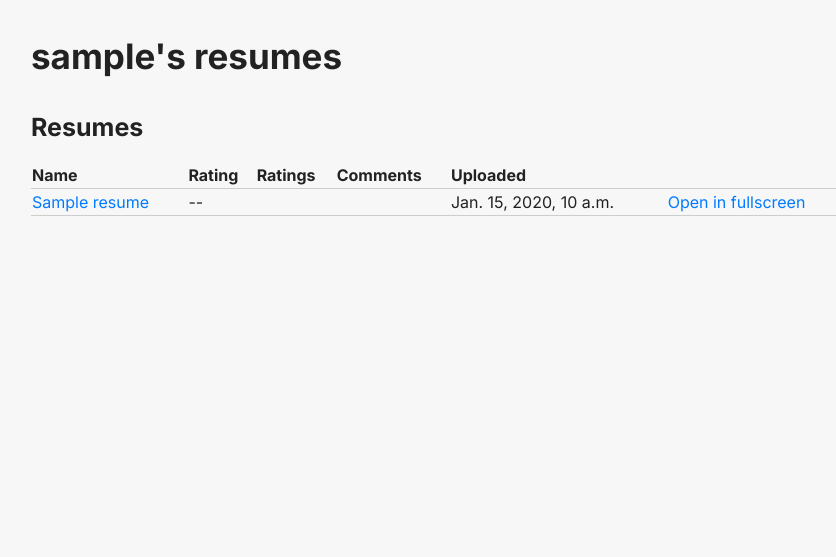
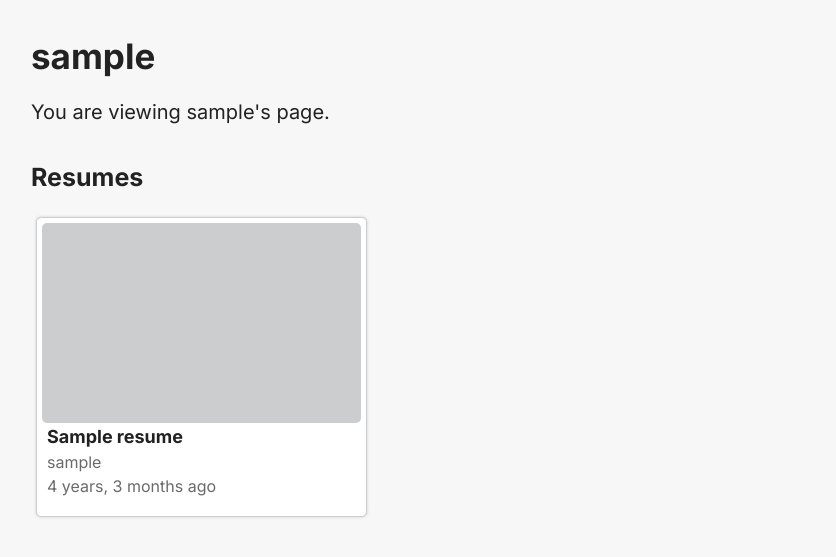
Before and after one commit to zgstumpf/ratemyresume, a Django app: template resumes/templates/resumes/user.html in a window 1280 px wide. Shown: the part 46-603 px from the top of the page, without its empty margins (97-933 px from the left). Run offline with Django 5.2, Linux system fonts and the light colour scheme; tables that the repository leaves empty hold one stand-in row (values such as "Sample post"); the template is opened without the code that fills it: values that come from a table or form of the project are taken from there, most other values are stand-ins (such as "Sample title", 1, 10 or a date in 2020); some libraries are stand-ins or nearby versions; some web fonts are replaced.

Commit message:
User page has cards instead of table

```diff
--- a/resumes/static/resumes/user.css
+++ b/resumes/static/resumes/user.css
@@ -29,3 +29,16 @@ th, td {
     width:213px;
     height:275px;
 }
+
+.blank-upload-card {
+    display: flex; /* Flexbox to center contents */
+    flex-direction: column; /* Put plus sign and text on top of each other */
+    align-items: center;
+    justify-content: center;
+
+    background-color: rgba(210, 210, 210, 0.8)
+}
+
+.plus-sign {
+    font-size: xx-large;
+}
--- a/resumes/static/resumes/user.js
+++ b/resumes/static/resumes/user.js
@@ -19,4 +19,11 @@ document.addEventListener("DOMContentLoaded", () => {
         $(this).find(".resume-image-preview").hide()
     })
 
+
+    $('.blank-upload-card').click(function () {
+        console.log('lll')
+        console.log($(this).data('url'))
+        // window.location.href = $(this).data('url')
+    })
+
 });
--- a/resumes/templates/resumes/user.html
+++ b/resumes/templates/resumes/user.html
@@ -4,62 +4,36 @@
 {% block pageSpecificStaticFiles %}
     <link rel="stylesheet" type="text/css" href="{% static 'resumes/user.css' %}">
     <script src="{% static 'resumes/user.js' %}"></script>
+    <script src="{% static 'resume_card.js' %}"></script>
 {% endblock %}
 
 {% block content %}
 {% if isUserHome %}
-    <h1 class="page-header">Hello, {{user}}!</h1>
+    <h1 class="page-header">Home</h1>
+    <p class="page-description">Hello, {{ user }}! This is your homepage, where you can view your resumes and see alerts from groups.</p>
 {% else %}
-    <h1 class="page-header">{{ thisPageUsername }}'s resumes</h1>
+    <h1 class="page-header">{{ thisPageUsername }}</h1>
+    <p class="page-description">You are viewing {{ thisPageUsername}}'s page.</p>
 {% endif%}
 
 
 
 <h2 class="sub-header">Resumes</h2>
 
-{% if isUserHome %}
-<a href="{% url 'upload' %}">Upload a new resume</a>
-{% endif %}
+<div class="resume-card-container">
+    {% if isUserHome %}
+    <div class="resume-card blank-upload-card" data-url="{% url 'upload' %}">
+        <div class="plus-sign">+</div>
+        <div>Upload new resume</div>
+    </div>
+    {% endif%}
 
-{% if resumes %}
-<div class="table-container">
-<table>
-    <thead>
-        <tr>
-        <th>Name</th>
-        <th>Rating</th>
-        <th>Ratings</th>
-        <th>Comments</th>
-        <th>Uploaded</th>
-        <th></th> <!-- Abilities column -->
-        </tr>
-    </thead>
-    <tbody>
-        {% for resume in resumes %}
-        <tr>
-        <td>
-            <a class="resume-name-in-table" href="{% url 'details' resume_id=resume.id %}">{{ resume.name }}
-                <img class="resume-image-preview" src="{{ resume.imageData }}">
-            </a>
-        </td>
+    {% for resume in resumes %}
+        {% include 'resume_card.html' with resume_id=resume.id user_id=resume.user.id user=resume.user resume_name=resume.name hasUserRated=resume.hasUserRated created_at=resume.created_at avgRating=resume.avgRating numRatings=resume.numRatings %}
+    {% endfor %}
+</div>
 
-        {% if resume.avgRating %}
-        <td>{{ resume.avgRating }} / 10</td>
-        {% else %}
-        <td>--</td>
-        {% endif %}
-        <td>{{ resume.numRatings }}</td>
-        <td>{{ resume.numComments }}</td>
-        <td>{{ resume.created_at }}</td>
-        <td><a href="{% url 'view_pdf' resume.id %}" target="_blank">Open in fullscreen</a></td>
-        </tr>
-        {% endfor %}
-    </tbody>
-</table>
-</div>
-{% else %}
-<p>No resumes</p>
-{% endif %}
+
 
 {% if isUserHome %}
 <h2 class="sub-header">Group Invites</h2>
--- a/static/resume_card.js
+++ b/static/resume_card.js
@@ -20,7 +20,14 @@ document.addEventListener("DOMContentLoaded", () => {
 
     // <div class="resume-card" data-detailsUrl="{% url 'details' resume.id %}">
     $('.resume-card').click(function(){
-        window.location.href = $(this).data('detailsurl')
+        // When I gave the blank upload card class="resume-card" so it would have right CSS, it also had the JS from here
+        // applied to it. The blank card doesn't have a data-detailsURL; it has a data-url redirecting to upload page.
+        if ($(this).data('url')) {
+            window.location.href = $(this).data('url')
+        }
+        else {
+            window.location.href = $(this).data('detailsurl')
+        }
     })
 
 
```
